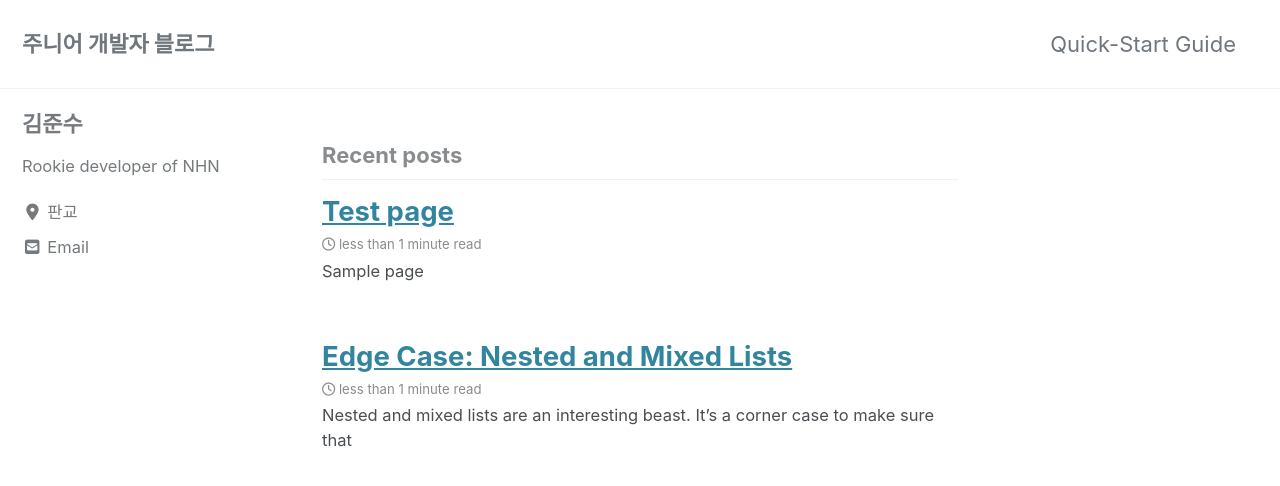
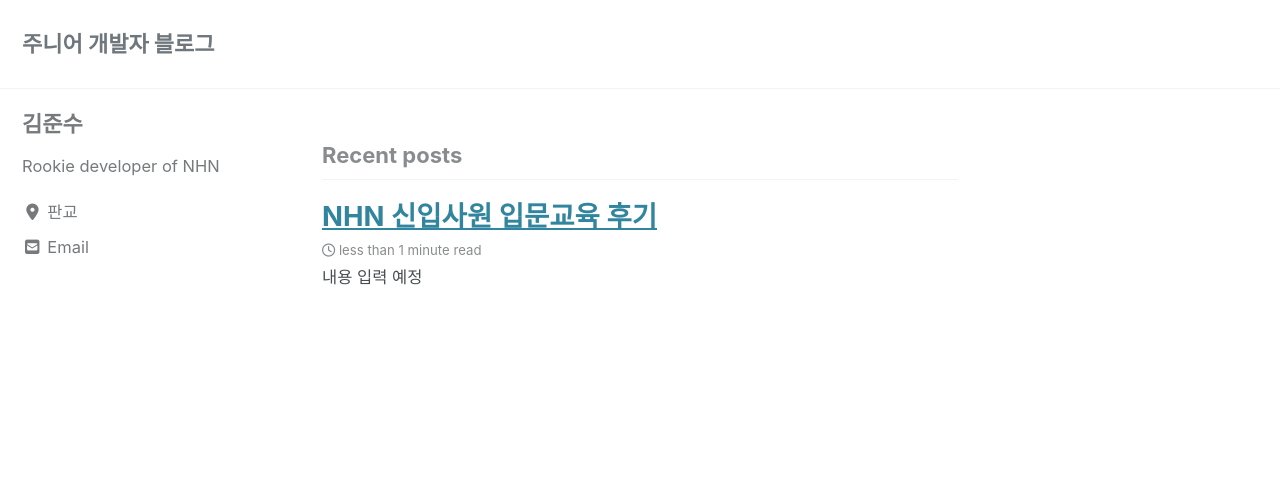
Before and after one commit to kmes055/kmes055.github.io, a Jekyll site: the page built from index.html, in a window 1280 px wide and 900 px high. Shown: the top 486 px of the window. Built offline with Jekyll 4.4.1, drawn with Linux system fonts in a browser that asks for light colours; cached includes are drawn as plain includes; nearby versions of some CDN libraries; the list of posts is cut into pages by our own code.

Commit message:
working hard...

```diff
--- a/_includes/masthead.html
+++ b/_includes/masthead.html
@@ -15,18 +15,6 @@
           {{ site.masthead_title | default: site.title }}
           {% if site.subtitle %}<span class="site-subtitle">{{ site.subtitle }}</span>{% endif %}
         </a>
-        <ul class="visible-links">
-          {%- for link in site.data.navigation.main -%}
-            {%- if link.url contains '://' -%}
-              {%- assign url = link.url -%}
-            {%- else -%}
-              {%- assign url = link.url | relative_url -%}
-            {%- endif -%}
-            <li class="masthead__menu-item">
-              <a href="{{ url }}" {% if link.description %}title="{{ link.description }}"{% endif %}>{{ link.title }}</a>
-            </li>
-          {%- endfor -%}
-        </ul>
         {% if site.search == true %}
         <button class="search__toggle" type="button">
           <span class="visually-hidden">{{ site.data.ui-text[site.locale].search_label | default: "Toggle search" }}</span>
--- a/_posts/2009-05-15-edge-case-nested-and-mixed-lists.md
+++ /dev/null
@@ -1,66 +0,0 @@
----
-title: "Edge Case: Nested and Mixed Lists"
-categories:
-  - Edge Case
-tags:
-  - content
-  - css
-  - edge case
-  - lists
-  - markup
----
-
-Nested and mixed lists are an interesting beast. It's a corner case to make sure that
-
-* Lists within lists do not break the ordered list numbering order
-* Your list styles go deep enough.
-
-### Ordered -- Unordered -- Ordered
-
-1. ordered item
-2. ordered item
-   * **unordered**
-   * **unordered**
-     1. ordered item
-     2. ordered item
-3. ordered item
-4. ordered item
-
-### Ordered -- Unordered -- Unordered
-
-1. ordered item
-2. ordered item
-   * **unordered**
-   * **unordered**
-     * unordered item
-     * unordered item
-3. ordered item
-4. ordered item
-
-### Unordered -- Ordered -- Unordered
-
-* unordered item
-* unordered item
-  1. ordered
-  2. ordered
-     * unordered item
-     * unordered item
-* unordered item
-* unordered item
-
-### Unordered -- Unordered -- Ordered
-
-* unordered item
-* unordered item
-  * unordered
-  * unordered
-    1. **ordered item**
-    2. **ordered item**
-* unordered item
-* unordered item
-
-### Task Lists
-
-- [x] Finish my changes
-- [ ] Push my commits to GitHub
-- [ ] Open a pull request
--- a/_posts/2020-01-16-test.md
+++ b/_posts/2020-01-16-test.md
@@ -1,5 +1,5 @@
 ---
-title: "Test page"
+title: "NHN 신입사원 입문교육 후기"
 categories:
   - Edge Case
 tags:
@@ -7,4 +7,5 @@ tags:
 
 ---
 
-Sample page
+내용 입력 예정
+<br>
```
